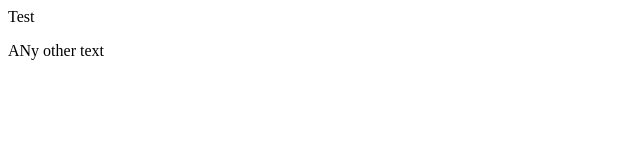
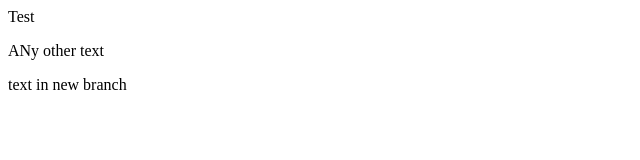
Before and after one commit to Rwiddha/demo, a plain HTML site: page index.html in a window 1280 px wide. Shown: the whole page, without its empty margins (0-640 px from the left). Drawn offline with Linux system fonts and the light colour scheme.

Commit message:
new branch commit

```diff
--- a/index.html
+++ b/index.html
@@ -1,2 +1,3 @@
 <p>Test</p>
 <p>ANy other text</p>
+<p>text in new branch</p>
```
